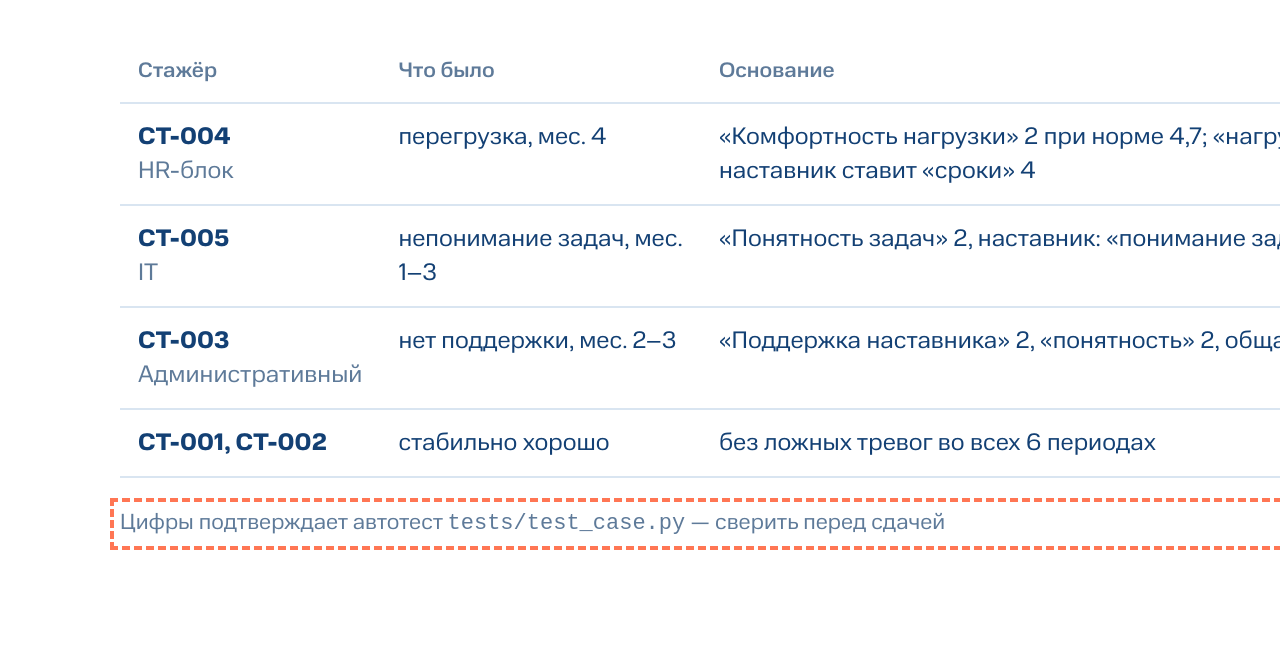
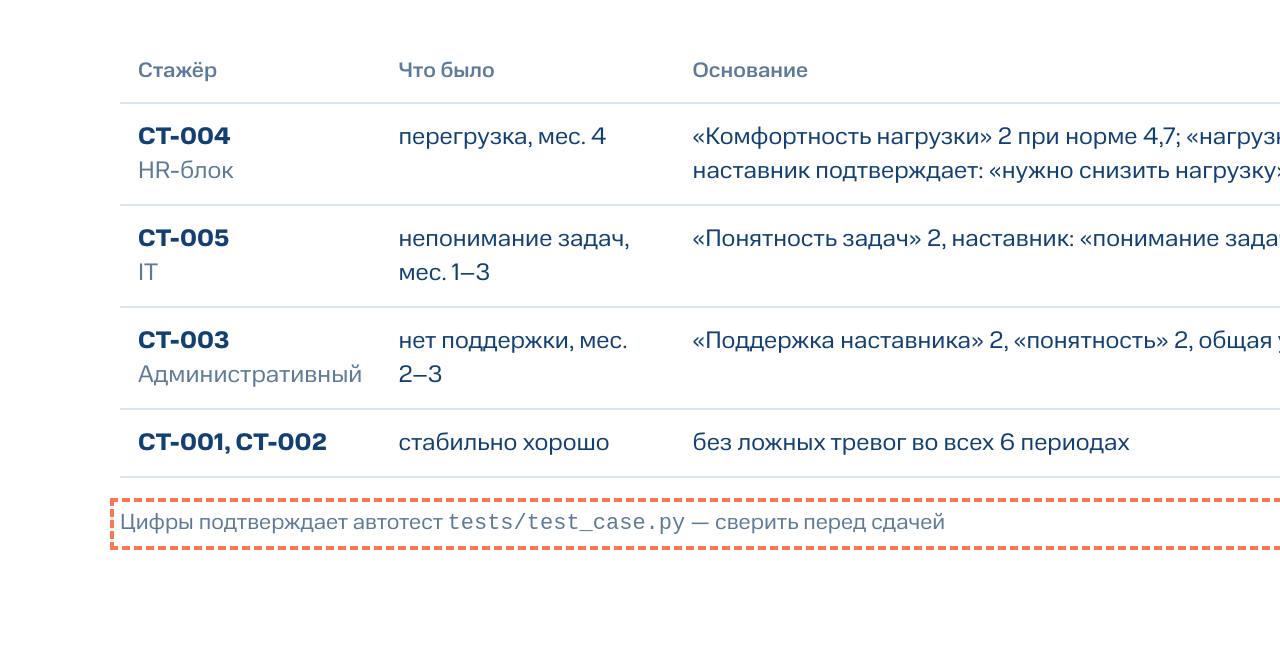
Before and after one commit to fry-alt/kod-goroda, a plain HTML site: page docs/presentation/deck.html in a window 1280 px wide. Shown: the part 5696-6358 px from the top of the page. Drawn offline with Linux system fonts and the light colour scheme.

Commit message:
Поправка по данным: наставник СТ-004 видит перегрузку; общая тема программы — регулярная обратная связь
Co-Authored-By: Claude Opus 5.5 <noreply@anthropic.com>

```diff
--- a/docs/presentation/deck.html
+++ b/docs/presentation/deck.html
@@ -133,7 +133,7 @@ td:last-child,th:last-child{white-space:nowrap}
   <h2>Проверили на истории кейса<br><span class="l">система поймала бы каждый эпизод в тот же месяц</span></h2>
   <table style="width:1680px">
     <tr><th>Стажёр</th><th>Что было</th><th>Основание</th><th>Сигнал</th></tr>
-    <tr><td><b>СТ-004</b><br><span class="mut">HR-блок</span></td><td>перегрузка, мес. 4</td><td>«Комфортность нагрузки» 2 при норме 4,7; «нагрузка слишком высокая»; наставник ставит «сроки» 4</td><td><span class="dot" style="background:var(--r)"></span>мес. 4</td></tr>
+    <tr><td><b>СТ-004</b><br><span class="mut">HR-блок</span></td><td>перегрузка, мес. 4</td><td>«Комфортность нагрузки» 2 при норме 4,7; «нагрузка слишком высокая»; наставник подтверждает: «нужно снизить нагрузку»</td><td><span class="dot" style="background:var(--r)"></span>мес. 4</td></tr>
     <tr><td><b>СТ-005</b><br><span class="mut">IT</span></td><td>непонимание задач, мес. 1–3</td><td>«Понятность задач» 2, наставник: «понимание задач» 4 — разрыв 2 балла</td><td><span class="dot" style="background:var(--r)"></span>мес. 2</td></tr>
     <tr><td><b>СТ-003</b><br><span class="mut">Административный</span></td><td>нет поддержки, мес. 2–3</td><td>«Поддержка наставника» 2, «понятность» 2, общая удовлетворённость 2</td><td><span class="dot" style="background:var(--y)"></span>мес. 2</td></tr>
     <tr><td><b>СТ-001, СТ-002</b></td><td>стабильно хорошо</td><td>без ложных тревог во всех 6 периодах</td><td><span class="dot" style="background:var(--g)"></span>—</td></tr>
```
Also changed, not shown: 2 other files.
